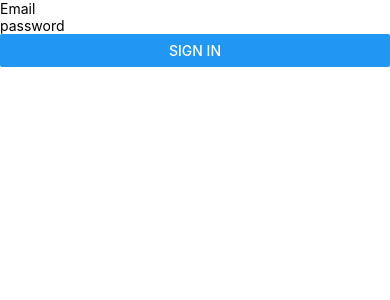
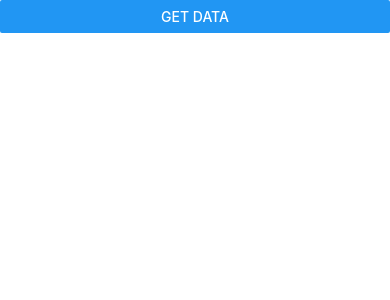
Before and after one commit to IanHancock36/seekAid, a React Native app: screen / in a window 390 px wide. Shown: the top 300 px of the page. Built offline with nearby package versions, Linux system fonts and the light colour scheme.

Commit message:
mock data

```diff
--- a/App.js
+++ b/App.js
@@ -3,6 +3,7 @@ import {authentication} from './firebase/firebase-config';
 import {getAuth, createUserWithEmailAndPassword, signIN} from 'firebase/auth';
 import {SafeAreaView, Text, View, Button, TextInput} from 'react-native';
 import SignInUser from './sign-in-user';
+import GetData from './get-data';
 
 const App = () => {
   const [signedIn, setSignedIn] = useState(false);
@@ -34,7 +35,8 @@ const App = () => {
         />
         <Button title="Register" onPress={RegisterUser} />
       </View> */}
-      <SignInUser />
+      {/* <SignInUser /> */}
+      <GetData />
     </SafeAreaView>
   );
 };
--- a/firebase/firebase-config.js
+++ b/firebase/firebase-config.js
@@ -1,5 +1,6 @@
 import {initializeApp} from 'firebase/app';
 import {getAuth} from 'firebase/auth';
+import { getFirestore } from 'firebase/firestore/lite';
 
 const firebaseConfig = {
   apiKey: 'AIzaSyDrdmp5qdMBeS_VE8J5s0DvrdQPDpp6POc',
@@ -24,6 +25,5 @@ const firebaseConfig = {
 
 // Initialize Firebase
 const app = initializeApp(firebaseConfig);
-
-// Initialize Firebase Authentication and get a reference to the service
 export const authentication = getAuth(app);
+export const db = getFirestore(app)
--- /dev/null
+++ b/get-data.js
@@ -0,0 +1,25 @@
+/* eslint-disable react-native/no-inline-styles */
+import React from 'react';
+import {View, Text, Button, SafeAreaView} from 'react-native';
+import {authentication} from './firebase/firebase-config';
+import {db} from './firebase/firebase-config';
+import {collection, getDocs} from 'firebase/firestore/lite';
+const GetData = () => {
+  const GetUserData = async () => {
+    const citiesCol = collection(db, 'cities');
+    const citySnapShot = await getDocs(citiesCol);
+    const cityList = citySnapShot.docs.map(doc => {
+      doc.data();
+    });
+    console.log(cityList)
+  };
+  return (
+    <SafeAreaView>
+      <View>
+        <Button title="Get data" onPress={GetUserData} />
+      </View>
+    </SafeAreaView>
+  );
+};
+
+export default GetData;
```
